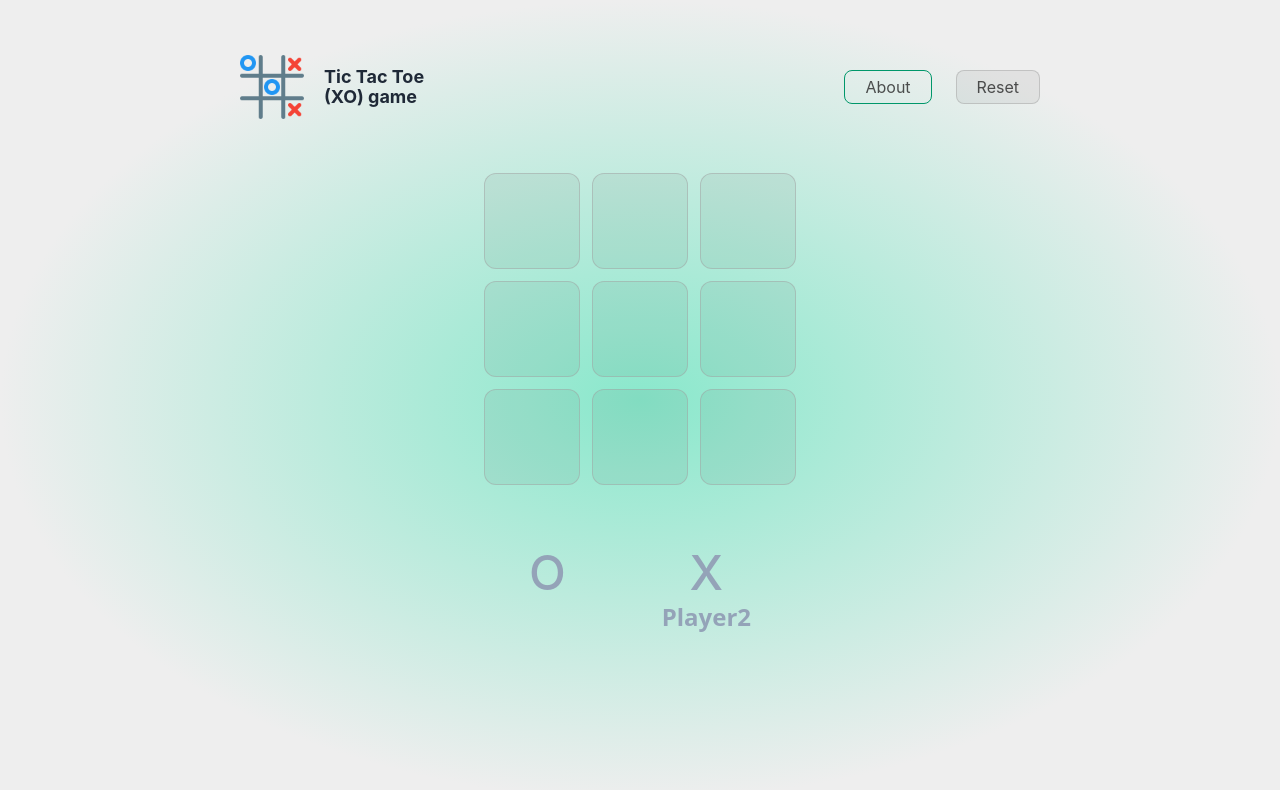
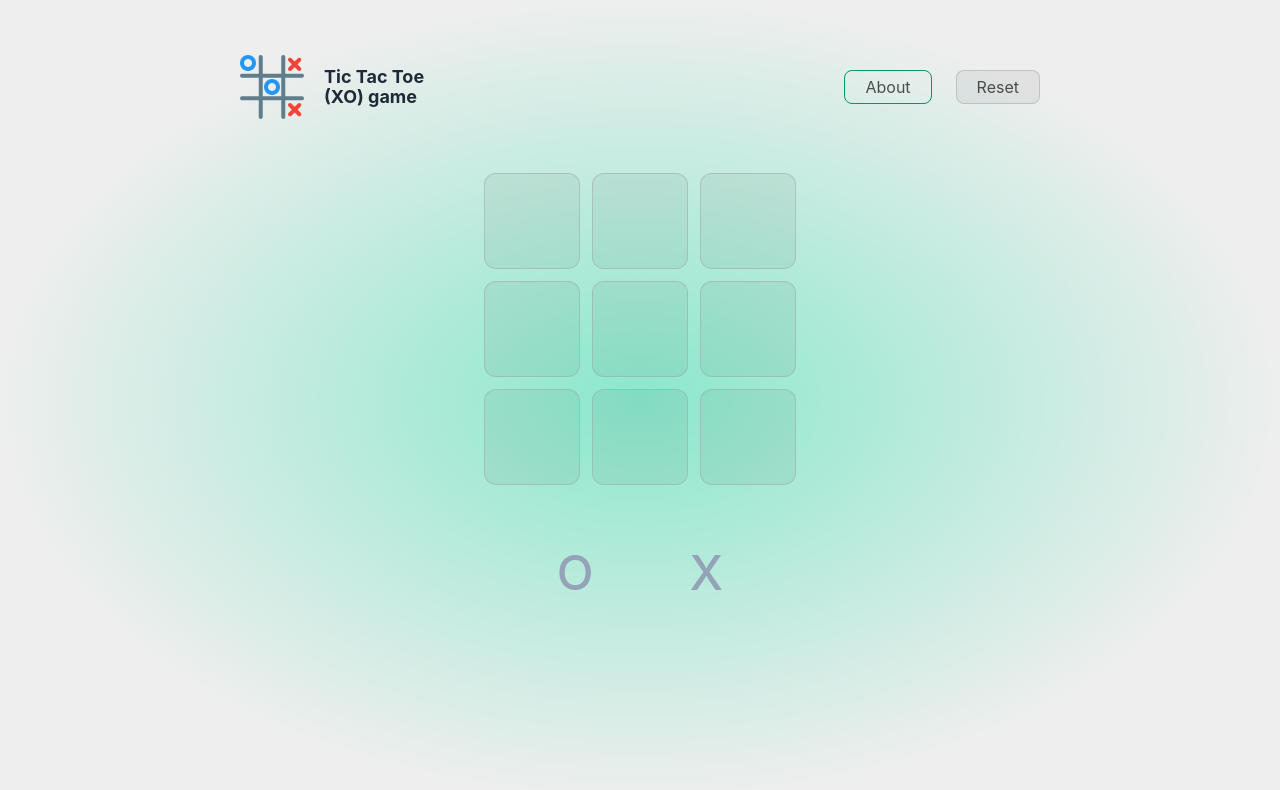
Before and after one commit to erffon/xo-game, a Next.js app: page /playground in a window 1280 px wide. Shown: the top 790 px of the page. Built offline with nearby package versions, Linux system fonts and the light colour scheme.

Commit message:
players names fixed

```diff
--- a/pages/playground/index.tsx
+++ b/pages/playground/index.tsx
@@ -1,5 +1,5 @@
 import { useRouter } from "next/router";
-import { useState } from "react";
+import { useEffect, useState } from "react";
 import Navbar from "../../components/navbar/Navbar";
 import Board from "./Board";
 import calculateWinner from "./CalculateWinner";
@@ -8,6 +8,14 @@ const Game = () => {
   const [xIsNext, setXIsNext] = useState(true);
   const winner = calculateWinner(board);
   const { push } = useRouter();
+
+  const [firstPlayer, setFirstPlayer] = useState<string | null>("");
+  const [secondPlayer, setSecondPlayer] = useState<string | null>("");
+
+  useEffect(() => {
+    setFirstPlayer(window.localStorage.getItem("player1"));
+    setSecondPlayer(window.localStorage.getItem("player2"));
+  }, []);
 
   const handleClick = (i: number) => {
     const boardCopy: string[] = [...board];
@@ -34,13 +42,11 @@ const Game = () => {
         <div className="flex justify-center gap-24 text-slate-400 text-center mt-16">
           <div className="flex flex-col gap-1">
             <p className="text-5xl font-inter font-medium">O</p>
-            <p className="text-2xl font-semibold">
-              {window.localStorage.getItem("name")}
-            </p>
+            <p className="text-2xl font-semibold">{firstPlayer}</p>
           </div>
           <div className="flex flex-col gap-1">
             <p className="text-5xl font-inter font-medium">X</p>
-            <p className="text-2xl font-semibold">Player2</p>
+            <p className="text-2xl font-semibold">{secondPlayer}</p>
           </div>
         </div>
       </div>
```
